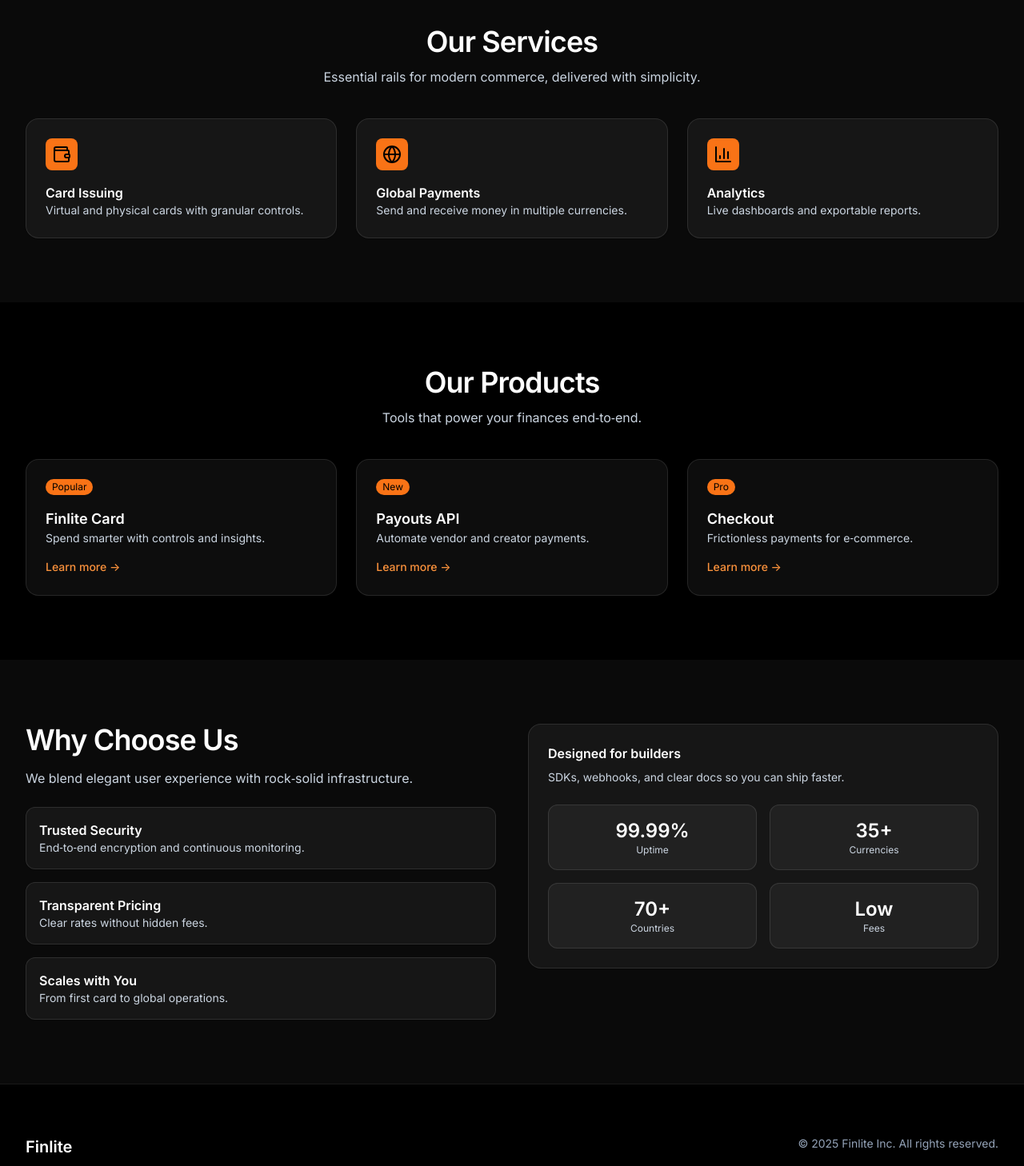
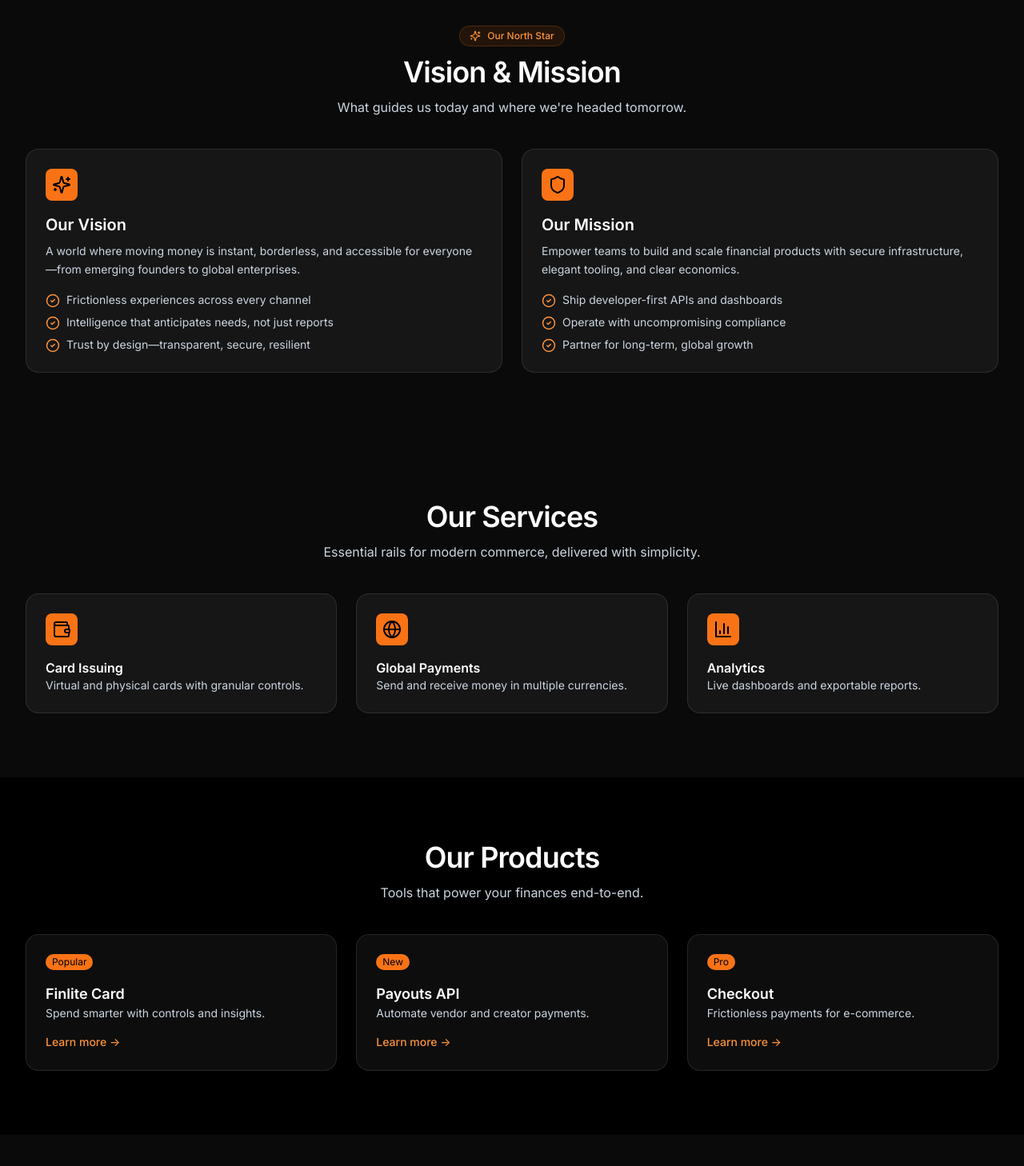
Before and after one commit to django-nerd/frontend-repo_e8rjljo6_73czu5, a React (Vite) app: page / in a window 1280 px wide. Shown: the part 1180-2638 px from the top of the page at 80% size. Built offline with nearby package versions, Linux system fonts and the light colour scheme; a web font is replaced by a local one.

Commit message:
Update project prj_e8rjljo6 - 2025-11-07T09:09:03.708Z

```diff
--- a/src/App.jsx
+++ b/src/App.jsx
@@ -1,6 +1,6 @@
 import Navbar from './components/Navbar';
 import Hero from './components/Hero';
-import { About, Services, Products, WhyUs, Footer } from './components/Sections';
+import { About, VisionMission, Services, Products, WhyUs, Footer } from './components/Sections';
 
 function App() {
   return (
@@ -9,6 +9,7 @@ function App() {
       <main>
         <Hero />
         <About />
+        <VisionMission />
         <Services />
         <Products />
         <WhyUs />
--- a/src/components/Sections.jsx
+++ b/src/components/Sections.jsx
@@ -47,6 +47,54 @@ function FeatureCard({ icon, title, subtitle }) {
   );
 }
 
+export function VisionMission() {
+  return (
+    <section id="vision-mission" className="py-20 bg-neutral-950">
+      <div className="mx-auto max-w-7xl px-4 sm:px-6 lg:px-8">
+        <div className="text-center max-w-3xl mx-auto">
+          <span className="inline-flex items-center gap-2 rounded-full bg-orange-500/10 text-orange-400 px-3 py-1 text-xs font-medium border border-orange-500/20">
+            <Sparkles size={14} /> Our North Star
+          </span>
+          <h2 className="mt-3 text-3xl md:text-4xl font-semibold tracking-tight text-white">Vision & Mission</h2>
+          <p className="mt-3 text-slate-300">What guides us today and where we're headed tomorrow.</p>
+        </div>
+
+        <div className="mt-10 grid md:grid-cols-2 gap-6">
+          <div className="rounded-2xl border border-white/10 bg-white/5 p-6">
+            <div className="inline-flex h-10 w-10 items-center justify-center rounded-lg bg-orange-500 text-black">
+              <Sparkles />
+            </div>
+            <h3 className="mt-4 text-xl font-semibold text-white">Our Vision</h3>
+            <p className="mt-2 text-slate-300 text-sm leading-relaxed">
+              A world where moving money is instant, borderless, and accessible for everyone—from emerging founders to global enterprises.
+            </p>
+            <ul className="mt-4 space-y-2 text-sm text-slate-300">
+              <li className="flex items-start gap-2"><CheckCircle2 className="mt-0.5 text-orange-400" size={18} /> Frictionless experiences across every channel</li>
+              <li className="flex items-start gap-2"><CheckCircle2 className="mt-0.5 text-orange-400" size={18} /> Intelligence that anticipates needs, not just reports</li>
+              <li className="flex items-start gap-2"><CheckCircle2 className="mt-0.5 text-orange-400" size={18} /> Trust by design—transparent, secure, resilient</li>
+            </ul>
+          </div>
+
+          <div className="rounded-2xl border border-white/10 bg-white/5 p-6">
+            <div className="inline-flex h-10 w-10 items-center justify-center rounded-lg bg-orange-500 text-black">
+              <Shield />
+            </div>
+            <h3 className="mt-4 text-xl font-semibold text-white">Our Mission</h3>
+            <p className="mt-2 text-slate-300 text-sm leading-relaxed">
+              Empower teams to build and scale financial products with secure infrastructure, elegant tooling, and clear economics.
+            </p>
+            <ul className="mt-4 grid grid-cols-1 gap-2 text-sm text-slate-300">
+              <li className="flex items-start gap-2"><CheckCircle2 className="mt-0.5 text-orange-400" size={18} /> Ship developer-first APIs and dashboards</li>
+              <li className="flex items-start gap-2"><CheckCircle2 className="mt-0.5 text-orange-400" size={18} /> Operate with uncompromising compliance</li>
+              <li className="flex items-start gap-2"><CheckCircle2 className="mt-0.5 text-orange-400" size={18} /> Partner for long-term, global growth</li>
+            </ul>
+          </div>
+        </div>
+      </div>
+    </section>
+  );
+}
+
 export function Services() {
   const items = [
     {
@@ -88,14 +136,14 @@ export function Products() {
   const products = [
     { name: 'Finlite Card', desc: 'Spend smarter with controls and insights.', tag: 'Popular' },
     { name: 'Payouts API', desc: 'Automate vendor and creator payments.', tag: 'New' },
-    { name: 'Checkout', desc: 'Frictionless payments for e‑commerce.', tag: 'Pro' },
+    { name: 'Checkout', desc: 'Frictionless payments for e-commerce.', tag: 'Pro' },
   ];
   return (
     <section id="products" className="py-20 bg-black">
       <div className="mx-auto max-w-7xl px-4 sm:px-6 lg:px-8">
         <div className="text-center max-w-2xl mx-auto">
           <h2 className="text-3xl md:text-4xl font-semibold tracking-tight text-white">Our Products</h2>
-          <p className="mt-3 text-slate-300">Tools that power your finances end‑to‑end.</p>
+          <p className="mt-3 text-slate-300">Tools that power your finances end-to-end.</p>
         </div>
 
         <div className="mt-10 grid md:grid-cols-3 gap-6">
@@ -119,7 +167,7 @@ export function Products() {
 
 export function WhyUs() {
   const points = [
-    { title: 'Trusted Security', desc: 'End‑to‑end encryption and continuous monitoring.' },
+    { title: 'Trusted Security', desc: 'End-to-end encryption and continuous monitoring.' },
     { title: 'Transparent Pricing', desc: 'Clear rates without hidden fees.' },
     { title: 'Scales with You', desc: 'From first card to global operations.' },
   ];
@@ -129,7 +177,7 @@ export function WhyUs() {
         <div className="grid md:grid-cols-2 gap-10 items-start">
           <div>
             <h2 className="text-3xl md:text-4xl font-semibold tracking-tight text-white">Why Choose Us</h2>
-            <p className="mt-4 text-slate-300">We blend elegant user experience with rock‑solid infrastructure.</p>
+            <p className="mt-4 text-slate-300">We blend elegant user experience with rock-solid infrastructure.</p>
             <ul className="mt-6 space-y-4">
               {points.map((pt) => (
                 <li key={pt.title} className="rounded-xl border border-white/10 p-4 bg-white/5 shadow-sm">
@@ -171,7 +219,7 @@ export function Footer() {
         <div className="flex flex-col md:flex-row items-center md:items-start justify-between gap-6">
           <div className="text-center md:text-left">
             <div className="text-xl font-semibold text-white">Finlite</div>
-            <p className="text-slate-300 text-sm mt-2">Modern tools for digital banking and e‑commerce.</p>
+            <p className="text-slate-300 text-sm mt-2">Modern tools for digital banking and e-commerce.</p>
           </div>
           <div className="text-sm text-slate-400">
             © {new Date().getFullYear()} Finlite Inc. All rights reserved.
```
Also changed, not shown: 1 other file (tests, documents, lock files or other folders).
